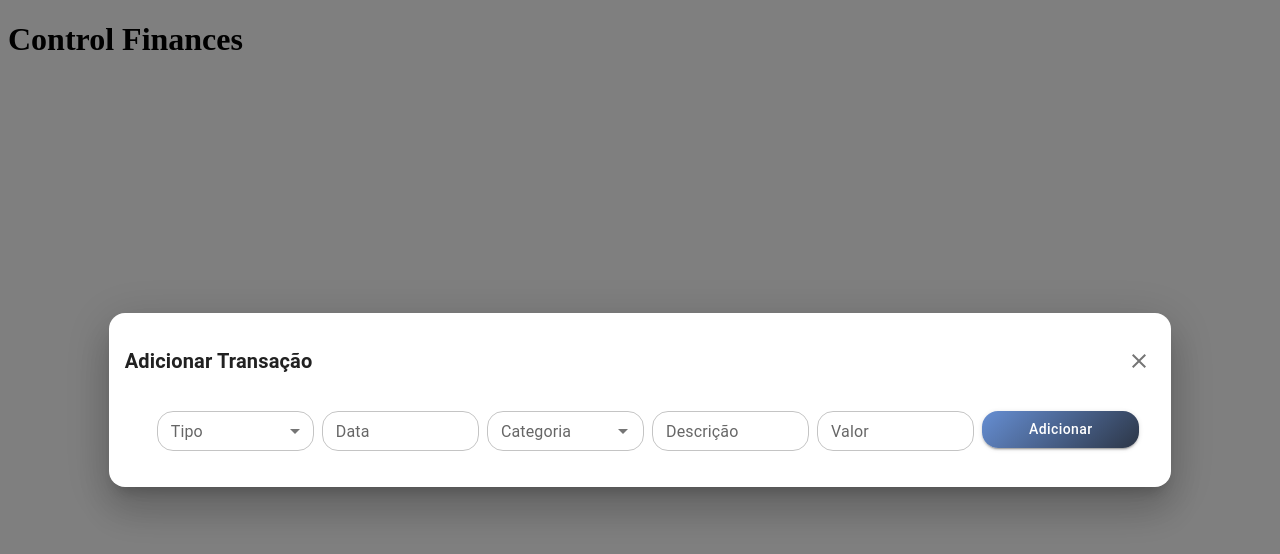
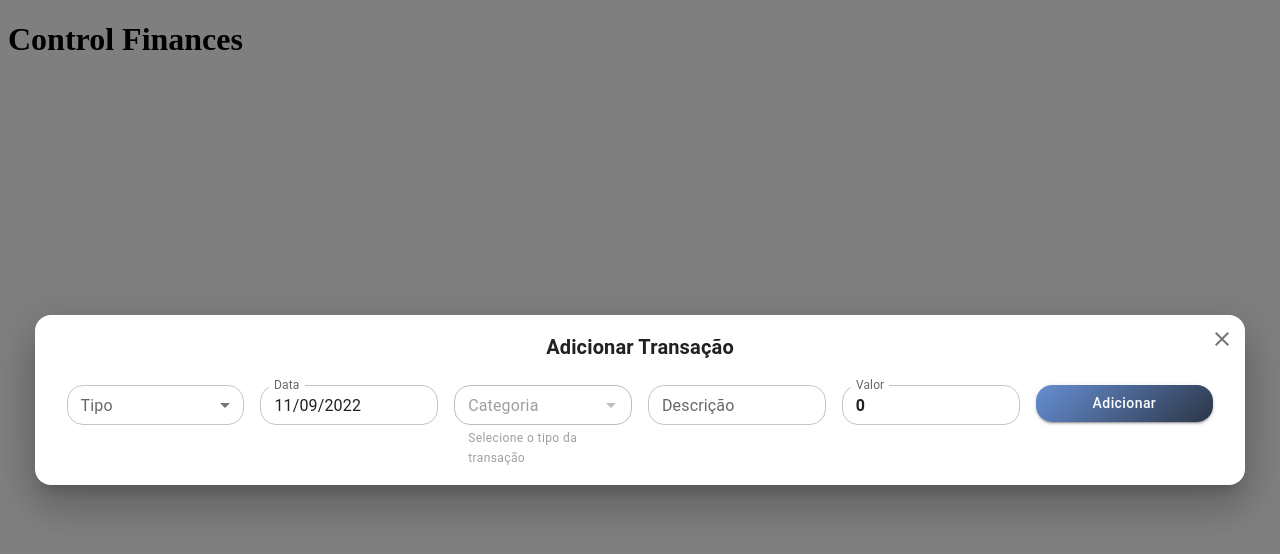
Before and after one commit to Dzin/my-cash, a React (Vite) app: page / in a window 1280 px wide. Shown: the top 554 px of the page. Built offline with nearby package versions, Linux system fonts and the light colour scheme.

Commit message:
style: adicionado validação com o react-hook-form, adicionado toast, yup

```diff
--- a/package.json
+++ b/package.json
@@ -11,6 +11,7 @@
     "@date-io/dayjs": "^2.15.0",
     "@emotion/react": "^11.10.4",
     "@emotion/styled": "^11.10.4",
+    "@hookform/resolvers": "^2.9.7",
     "@mui/icons-material": "^5.10.3",
     "@mui/material": "^5.10.4",
     "@mui/x-date-pickers": "^5.0.1",
@@ -18,7 +19,10 @@
     "dayjs": "^1.11.5",
     "react": "^18.0.0",
     "react-dom": "^18.0.0",
-    "react-router-dom": "^6.3.0"
+    "react-hook-form": "^7.35.0",
+    "react-router-dom": "^6.3.0",
+    "react-toastify": "^9.0.8",
+    "yup": "^0.32.11"
   },
   "devDependencies": {
     "@types/react": "^18.0.0",
--- a/src/App.jsx
+++ b/src/App.jsx
@@ -2,11 +2,15 @@ import { useState } from "react";
 import SwitchRoutes from "./routes";
 import { ThemeProvider } from "@mui/material/styles";
 import theme from "./theme/theme";
+import { ToastContainer } from "react-toastify";
+import "react-toastify/dist/ReactToastify.css";
+
 export default function App() {
   return (
     <>
       <ThemeProvider theme={theme}>
         <SwitchRoutes />
+        <ToastContainer />
       </ThemeProvider>
     </>
   );
--- a/src/components/modal/TransactionRegistration/index.jsx
+++ b/src/components/modal/TransactionRegistration/index.jsx
@@ -4,9 +4,7 @@ import {
   Button,
   TextField,
   Dialog,
-  DialogActions,
   DialogContent,
-  DialogContentText,
   DialogTitle,
   Grid,
   InputLabel,
@@ -17,8 +15,10 @@ import {
   IconButton,
   Autocomplete,
   CircularProgress,
+  FormHelperText,
 } from "@mui/material";
 //DATE
+import dayjs from "dayjs";
 import { AdapterDayjs } from "@mui/x-date-pickers/AdapterDayjs";
 import { LocalizationProvider } from "@mui/x-date-pickers/LocalizationProvider";
 import { DatePicker } from "@mui/x-date-pickers/DatePicker";
@@ -27,15 +27,41 @@ import "dayjs/locale/pt-br";
 import CloseIcon from "@mui/icons-material/Close";
 //API
 import api from "../../../services/api";
+// VALIDATION
+import { useForm, Controller } from "react-hook-form";
+import { yupResolver } from "@hookform/resolvers/yup";
+import * as yup from "yup";
+//HELPERS
+import { toast } from "react-toastify";
+import { CollectionsOutlined } from "@mui/icons-material";
+
+let patternTwoDigisAfterComma = /^\d+(\.\d{0,2})?$/;
+const schema = yup
+  .object({
+    type: yup.string().required("Selecione um tipo"),
+    date: yup
+      .date()
+      .default(() => new Date())
+      .required("Selecione uma data"),
+    categorie: yup.string().required("Selecione uma categoria"),
+    description: yup.string(),
+    valueTransaction: yup
+      .number()
+      .typeError("Valor deve ser um número")
+      .min(0.01, "Valor não pode ser menor que 0.01")
+      .required("Adicione um valor")
+      .test("is-decimal", "Máximo dois dígitos após a vírgula", (val) => {
+        if (val != undefined) {
+          return patternTwoDigisAfterComma.test(val);
+        }
+        return true;
+      }),
+  })
+  .required();
 
 export default function TransactionRegistration({ open, setOpen, categories }) {
-  const [type, setType] = useState("");
-  const [date, setDate] = useState(null);
-  const [categorie, setCategorie] = useState({});
-  const [description, setDescription] = useState("");
   const [openCategories, setOpenCategories] = useState(false);
   const [optionsCategories, setOptionsCategories] = useState([]);
-  const [valueMoney, setValueMoney] = useState(null);
   const loadingCategories = openCategories && optionsCategories.length === 0;
 
   useEffect(() => {
@@ -58,97 +84,203 @@ export default function TransactionRegistration({ open, setOpen, categories }) {
       active = false;
     };
   }, [loadingCategories]);
-  React.useEffect(() => {
+  useEffect(() => {
     if (!openCategories) {
       setOptionsCategories([]);
     }
   }, [openCategories]);
 
-  const handleChangeInputType = (event) => {
-    setType(event.target.value);
-  };
   const handleClose = () => {
     setOpen(false);
+    // reset();
+  };
+
+  // FORM VALIDATIONS
+  const {
+    handleSubmit,
+    control,
+    getValues,
+    formState: { errors },
+    resetField,
+    trigger,
+    watch,
+    reset,
+  } = useForm({
+    resolver: yupResolver(schema),
+    defaultValues: {
+      type: undefined,
+      date: new Date(),
+      categorie: undefined,
+      description: "",
+      valueTransaction: 0,
+    },
+  });
+  let typeWatch = watch("type");
+  let categoriesWatch = watch("categorie");
+
+  useEffect(() => {
+    if (typeWatch && categoriesWatch) {
+      (async () => {
+        resetField("categorie");
+        await trigger("categorie");
+      })();
+    }
+  }, [typeWatch]);
+
+  useEffect(() => {
+    categoriesWatch && trigger("categorie");
+  }, [categoriesWatch]);
+
+  const onSubmit = async (data) => {
+    console.log("SUBTMIT");
+    // await api
+    //   .post("/transacao", {
+    //     tipo: data.type,
+    //     valor: data.valueTransaction.toFixed(2),
+    //     categoria: data.categorie,
+    //     descricao: data.description,
+    //     data: dayjs(data.date).format("YYYY-MM-DD"),
+    //   })
+    //   .then((res) => {
+    //     toast.success("Transação cadastrada");
+    //     handleClose();
+    //   })
+    //   .catch((error) => {
+    //     console.error(error.message);
+    //     toast.error("Não foi possível cadastrar a transação");
+    //   });
+    reset();
   };
 
   return (
     <Dialog
       open={true}
-      onClose={handleClose}
+      onClose={() => {
+        handleClose();
+        reset();
+      }}
       sx={{
         " .MuiPaper-root": {
-          padding: "2rem 1rem 1rem",
+          padding: "1rem 0 0",
           borderRadius: "1rem",
-          maxWidth: "70rem",
+          maxWidth: "80rem",
+          margin: { xs: "1rem", sm: "2rem" },
         },
       }}
     >
       <Box
         sx={{
           display: "flex",
-          justifyContent: "space-between",
+          justifyContent: "center",
           alignItems: "center",
+          position: "relative",
         }}
       >
         <DialogTitle sx={{ padding: "0" }} fontWeight="bold">
           Adicionar Transação
         </DialogTitle>
-        <IconButton sx={{ width: "2rem", height: "2rem" }}>
+        <IconButton
+          onClick={() => {
+            handleClose();
+            reset();
+          }}
+          sx={{
+            width: "2rem",
+            height: "2rem",
+            position: "absolute",
+            right: 7,
+            top: -8,
+          }}
+        >
           <CloseIcon />
         </IconButton>
       </Box>
 
-      <DialogContent>
+      <DialogContent sx={{ padding: { xs: "0 1rem 1rem" } }}>
+        <form onSubmit={handleSubmit(onSubmit)}>
           <Grid
             container
             sx={{
               margin: "0.4rem 0 0 0",
+              padding: "0 2rem 0 0",
               "& .MuiInputBase-root.MuiOutlinedInput-root": {
                 borderRadius: "1rem",
               },
             }}
-          spacing={1}
+            spacing={2}
           >
-          <Grid item xs md>
-            <FormControl fullWidth size="small">
+            <Grid item xs={12} sm={6} md={2}>
+              <FormControl
+                fullWidth
+                size="small"
+                error={!!errors.type?.message}
+              >
                 <InputLabel id="demo-simple-select-label">Tipo</InputLabel>
+                <Controller
+                  name="type"
+                  control={control}
+                  render={({ field, fieldState }) => (
                     <Select
+                      {...field}
                       labelId="demo-simple-select-label"
                       id="demo-simple-select"
-                value={type}
+                      name="type"
                       label="Tipo"
-                onChange={handleChangeInputType}
                     >
                       <MenuItem value={"receita"}>Receita</MenuItem>
                       <MenuItem value={"despesa"}>Despesa</MenuItem>
                     </Select>
+                  )}
+                />
+                <FormHelperText>{errors.type?.message}</FormHelperText>
               </FormControl>
             </Grid>
-          <Grid item xs md>
+            <Grid item xs={12} sm={6} md={2}>
               <LocalizationProvider
                 dateAdapter={AdapterDayjs}
                 adapterLocale={"pt-br"}
               >
+                <Controller
+                  name="date"
+                  control={control}
+                  render={({ field, fieldState }) => (
                     <DatePicker
+                      {...field}
                       size="small"
                       label="Data"
-                value={date}
-                onChange={(newValue) => {
-                  setDate(newValue);
-                }}
-                renderInput={(params) => <TextField {...params} size="small" />}
+                      name="date"
+                      renderInput={(params) => (
+                        <TextField
+                          {...params}
+                          fullWidth
+                          size="small"
+                          error={errors.date?.message}
+                          helperText={
+                            fieldState.error?.message &&
+                            "Selecione uma data válida"
+                          }
+                        />
+                      )}
+                    />
+                  )}
                 />
               </LocalizationProvider>
             </Grid>
-          <Grid item xs md>
+            <Grid item xs={12} sm={6} md={2}>
+              <Controller
+                control={control}
+                name="categorie"
+                render={({ field: { onChange, value }, fieldState }) => (
                   <Autocomplete
-              onChange={(event, newValue) => {
-                setCategorie(newValue);
+                    onChange={(event, item) => {
+                      onChange(item.id);
                     }}
-              // value={categorie?.nome}
+                    value={value}
                     size="small"
                     id="categoria"
-              options={optionsCategories}
+                    options={optionsCategories.filter(
+                      (categoria) => categoria.tipo === getValues().type
+                    )}
                     getOptionLabel={(option) => option.nome}
                     onOpen={() => {
                       setOpenCategories(true);
@@ -156,15 +288,24 @@ export default function TransactionRegistration({ open, setOpen, categories }) {
                     onClose={() => {
                       setOpenCategories(false);
                     }}
-              noOptionsText="Carregando..."
+                    noOptionsText="Não existe opções"
                     loadingText={"Carregando..."}
                     isOptionEqualToValue={(option, value) =>
-                option.nome === value.nome
+                      option.nome === value
                     }
+                    disabled={!getValues().type}
                     renderInput={(params) => (
                       <TextField
                         {...params}
                         label="Categoria"
+                        error={fieldState.error?.message}
+                        helperText={
+                          fieldState.error?.message
+                            ? fieldState.error?.message
+                            : !getValues().type
+                            ? "Selecione o tipo da transação"
+                            : false
+                        }
                         InputProps={{
                           ...params.InputProps,
                           endAdornment: (
@@ -179,31 +320,66 @@ export default function TransactionRegistration({ open, setOpen, categories }) {
                       />
                     )}
                   />
+                )}
+              />
             </Grid>
-          <Grid item xs md>
+            <Grid item xs={12} sm={6} md={2}>
+              <Controller
+                name="description"
+                control={control}
+                render={({ field, fieldState }) => (
                   <TextField
-              value={description}
-              onChange={(e) => setDescription(e.target.value)}
+                    {...field}
                     id="descrição"
                     label="Descrição"
+                    name="description"
                     variant="outlined"
                     size="small"
                     multiline
+                    error={fieldState.error?.message}
+                    helperText={fieldState.error?.message}
+                    fullWidth
+                  />
+                )}
               />
             </Grid>
-          <Grid item xs md>
+            <Grid item xs={12} sm={6} md={2}>
+              <Controller
+                name="valueTransaction"
+                control={control}
+                render={({ field, fieldState }) => {
+                  return (
                     <TextField
-              value={valueMoney}
-              onChange={(e) => setValueMoney(e.target.value)}
-              id="Valor"
+                      {...field}
+                      value={getValues().valueTransaction}
+                      type={"number"}
                       label="Valor"
+                      id="valueTransaction"
                       variant="outlined"
                       size="small"
-              type={"number"}
+                      error={fieldState.error?.message}
+                      helperText={fieldState.error?.message}
+                      fullWidth
+                      sx={{
+                        "& input": {
+                          fontWeight: "700",
+                          color: `${
+                            getValues().type === "receita"
+                              ? "#5CAB7D"
+                              : getValues().type === "despesa"
+                              ? "#ff6a6a"
+                              : "none"
+                          }`,
+                        },
+                      }}
+                    />
+                  );
+                }}
               />
             </Grid>
-          <Grid item xs md>
+            <Grid item xs={12} sm={6} md={2}>
               <Button
+                type="submit"
                 onClick={handleClose}
                 variant="contained"
                 fullWidth
@@ -220,6 +396,7 @@ export default function TransactionRegistration({ open, setOpen, categories }) {
               </Button>
             </Grid>
           </Grid>
+        </form>
       </DialogContent>
     </Dialog>
   );
```
Also changed, not shown: 1 other file (tests, documents, lock files or other folders). Lines whose indentation alone changed are shown as unchanged.
